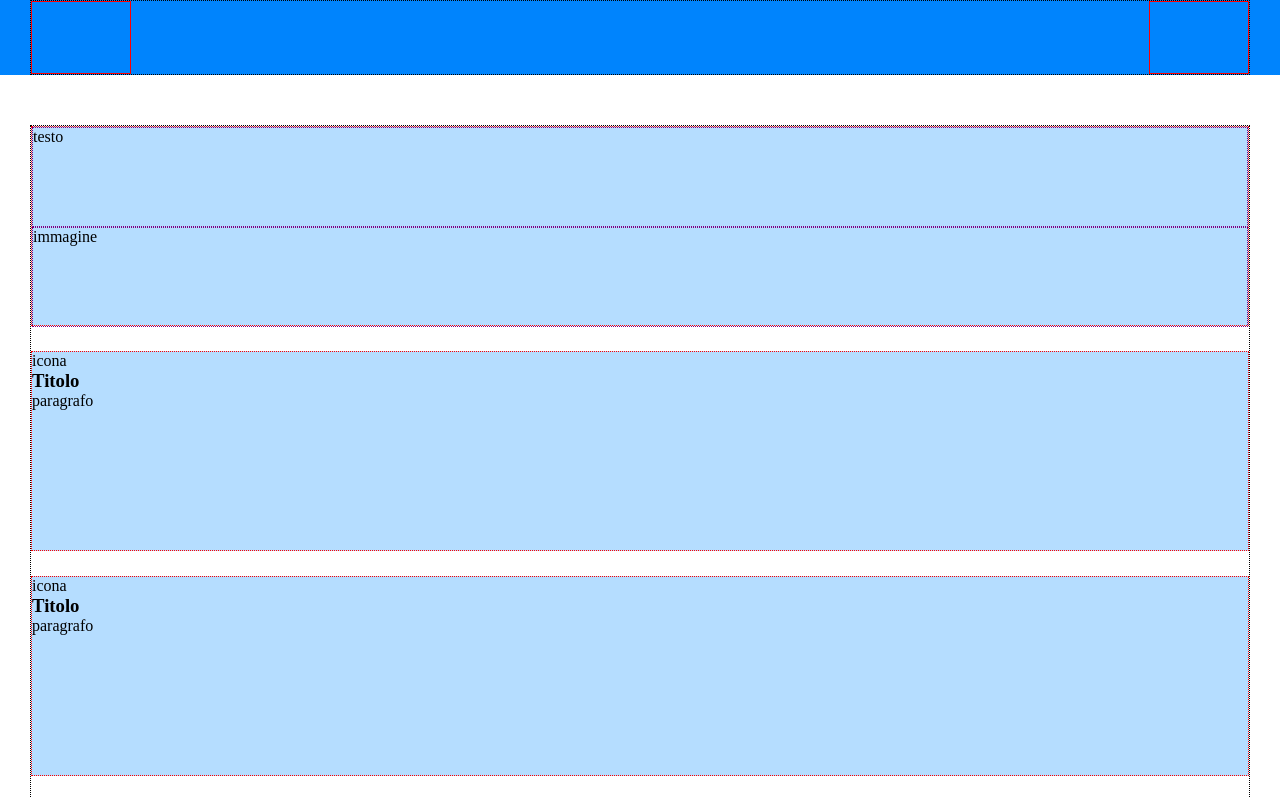
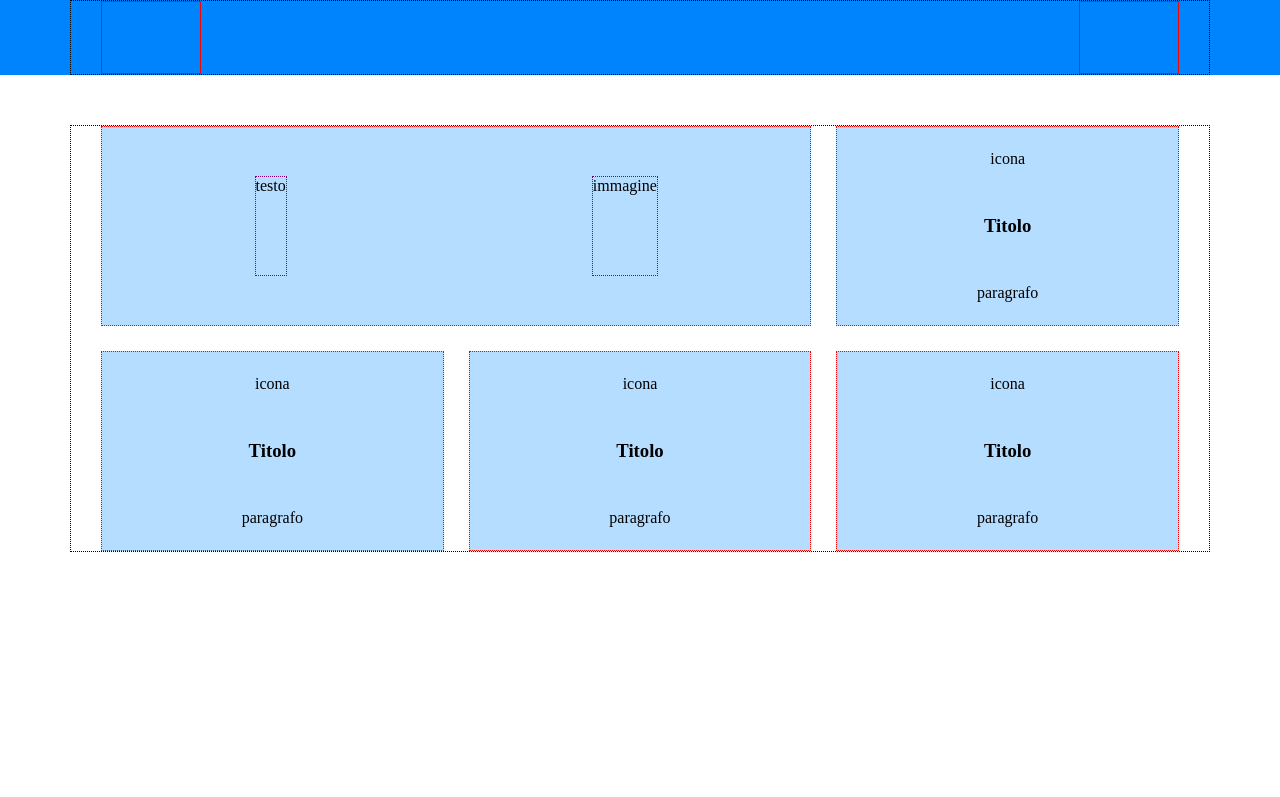
Before and after one commit to simoneditaranto/htmlcss-responsive-layout, a plain HTML site: page index.html in a window 1280 px wide. Shown: the top 797 px of the page. Drawn offline with Linux system fonts and the light colour scheme.

Commit message:
layout header responsive completato

```diff
--- a/css/style.css
+++ b/css/style.css
@@ -10,8 +10,10 @@
 /* elementi comuni a tutta la pagina */
 .container{
     border: 1px dotted black;
-    margin: 0 30px;
+    padding: 0 30px;
     /* test */
+
+    margin: auto;
 }
 /* fine elementi comuni a tutta la pagina */
 
@@ -67,6 +69,11 @@ header .container{
     border: 1px dotted red;
     /* test */
 
+    display: flex;
+    flex-direction: column;
+    align-items: center;
+    justify-content: space-around;
+
     background-color: #B5DDFF;
 }
 
@@ -83,3 +90,60 @@ header .container{
 }
 
 /* fine sezione header */
+
+
+
+
+
+
+/* sezione responsive */
+
+/* soluzione tablet */
+@media screen and (min-width: 768px) {
+
+    header .container{
+        flex-direction: row;
+        flex-wrap: wrap;
+        gap: 25px;
+    }
+
+    .card{
+        width: calc(100% / 3 - 25px / 3 * 2);
+    }
+
+    header .container .card:nth-of-type(1){
+        width: calc(100% / 2 - 25px / 3 * 2);
+        flex-grow: 2;
+    }
+
+}
+/* fine soluzione tablet */
+
+
+/* soluzione laptop */
+
+@media screen and (min-width: 992px) {
+
+
+    header .container .card:nth-of-type(1){
+        flex-direction: row;
+        justify-content: space-around;
+    }
+
+}
+
+/* soluzione laptop */
+
+
+
+/* soluzione desktop */
+
+@media screen and (min-width: 1200px) {
+
+    .container{
+        max-width: 1140px;
+    }
+
+}
+
+/* soluzione desktop */
```
Also changed, not shown: index.html (+2 -0 lines).
